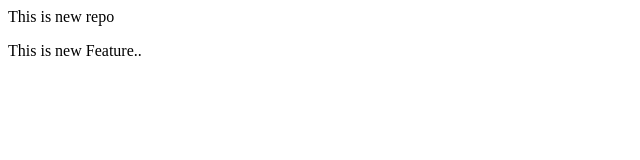
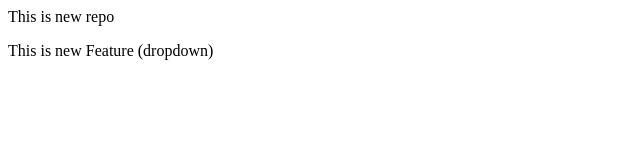
Before and after one commit to poojayadav78/localrepo, a plain HTML site: page index.html in a window 1280 px wide. Shown: the full height of the page, 0-640 px from the left. Drawn offline with Linux system fonts and the light colour scheme.

Commit message:
Add dropdown

```diff
--- a/index.html
+++ b/index.html
@@ -1,2 +1,2 @@
 <p>This is new repo</p>
-<p>This is new Feature..</p>
+<p>This is new Feature (dropdown)</p>
```
